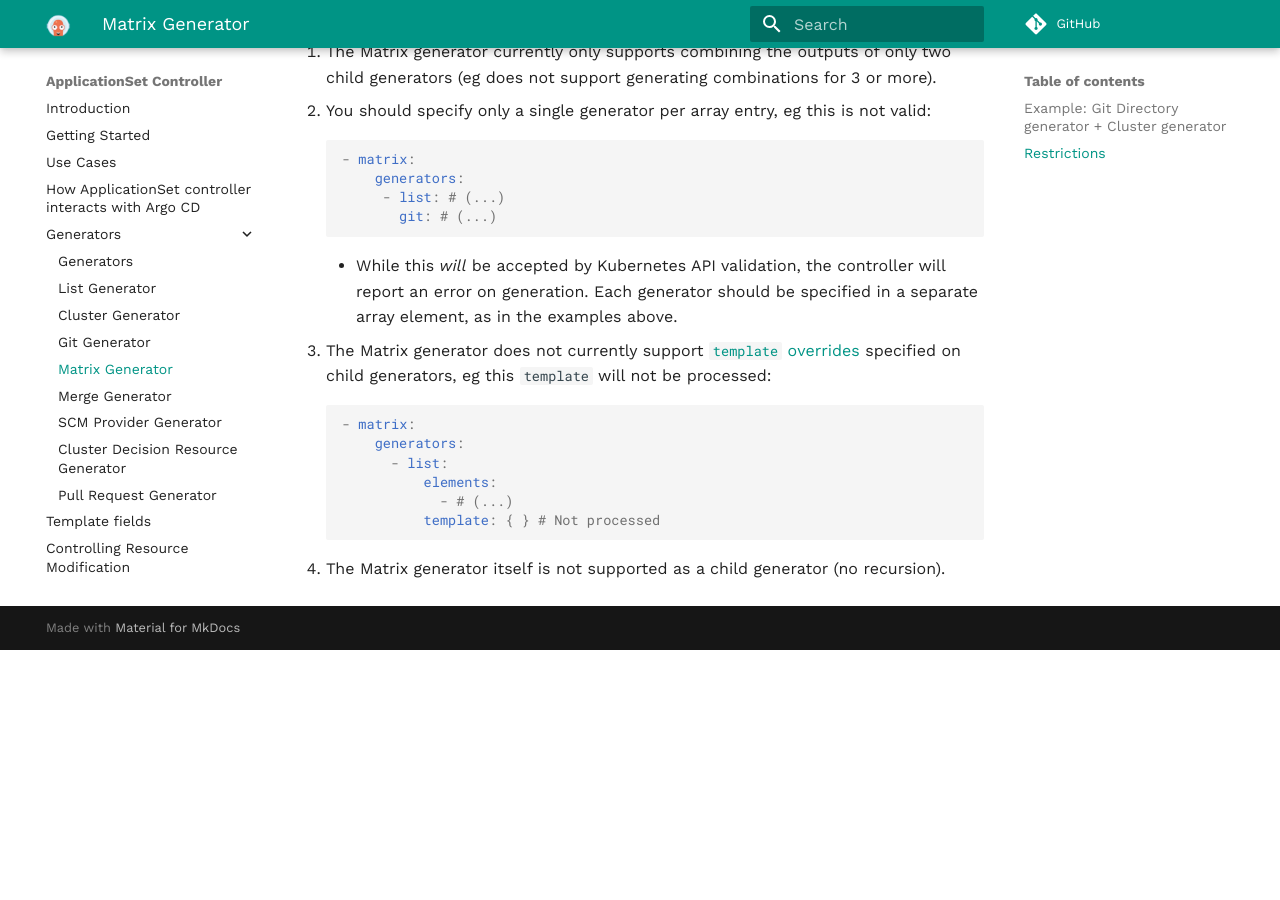
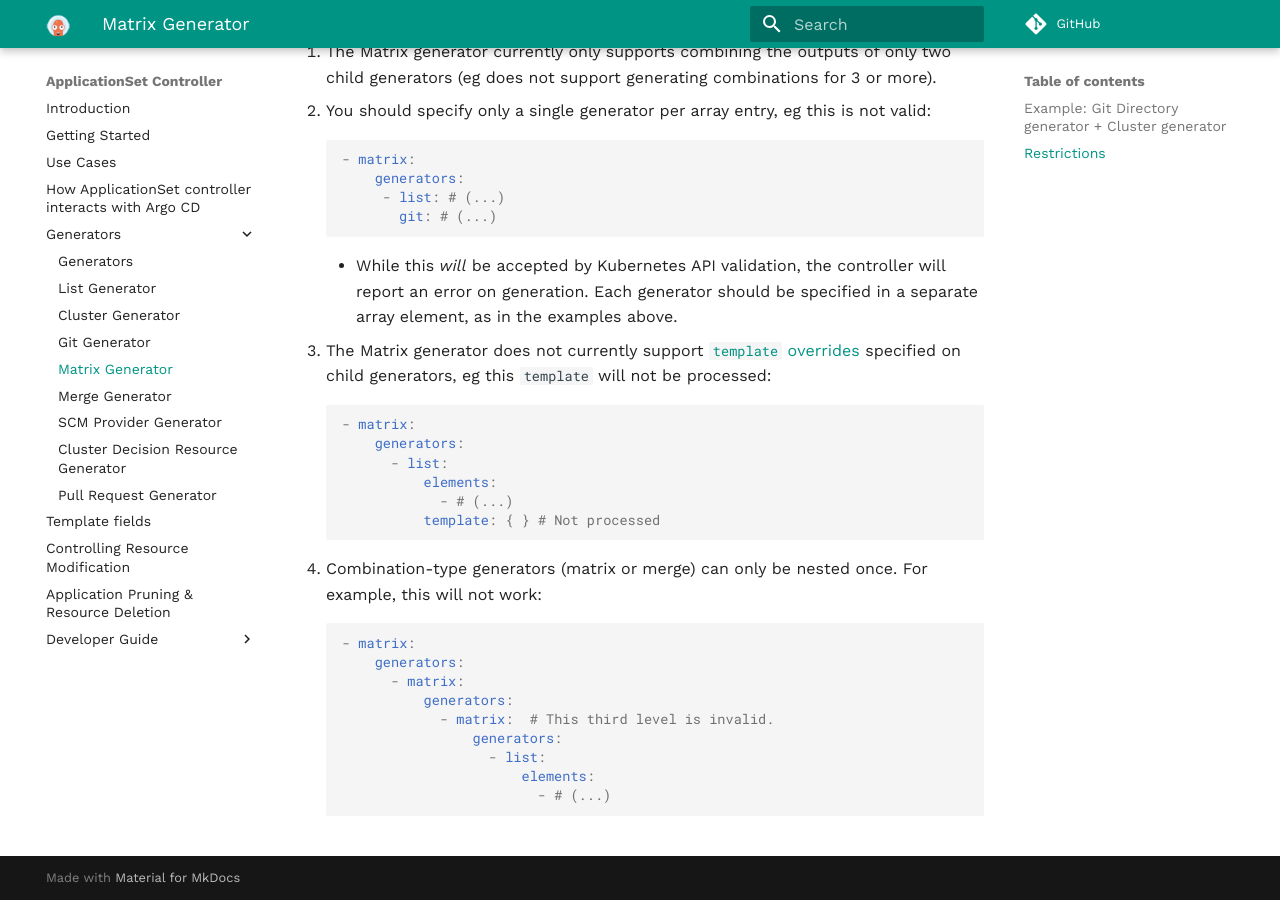
Before and after one commit to argoproj/applicationset, an MkDocs documentation site: the page built from docs/Generators-Matrix.md, in a window 1280 px wide and 900 px high, scrolled down 2836 px. Built offline with MkDocs 1.6.1 and Material for MkDocs 9.7.7, drawn with Linux system fonts in a browser that asks for light colours; comment, search, counter and statistics services are not loaded; before the commit the page ends 3486 px from its top, so only the background shows below that.

Commit message:
correct matrix generator docs
Signed-off-by: Michael Crenshaw <michael@crenshaw.dev>

````diff
--- a/docs/Generators-Matrix.md
+++ b/docs/Generators-Matrix.md
@@ -124,4 +124,15 @@ Finally, the Matrix generator will combine both sets of outputs, and produce:
             - # (...)
           template: { } # Not processed
 ```
-4. The Matrix generator itself is not supported as a child generator (no recursion).
+1. Combination-type generators (matrix or merge) can only be nested once. For example, this will not work:
+```yaml
+- matrix:
+    generators:
+      - matrix:
+          generators:
+            - matrix:  # This third level is invalid.
+                generators:
+                  - list:
+                      elements:
+                        - # (...)
+```
````
Also changed, not shown: other parts of docs/Generators-Matrix.md (+2 -2 lines).
